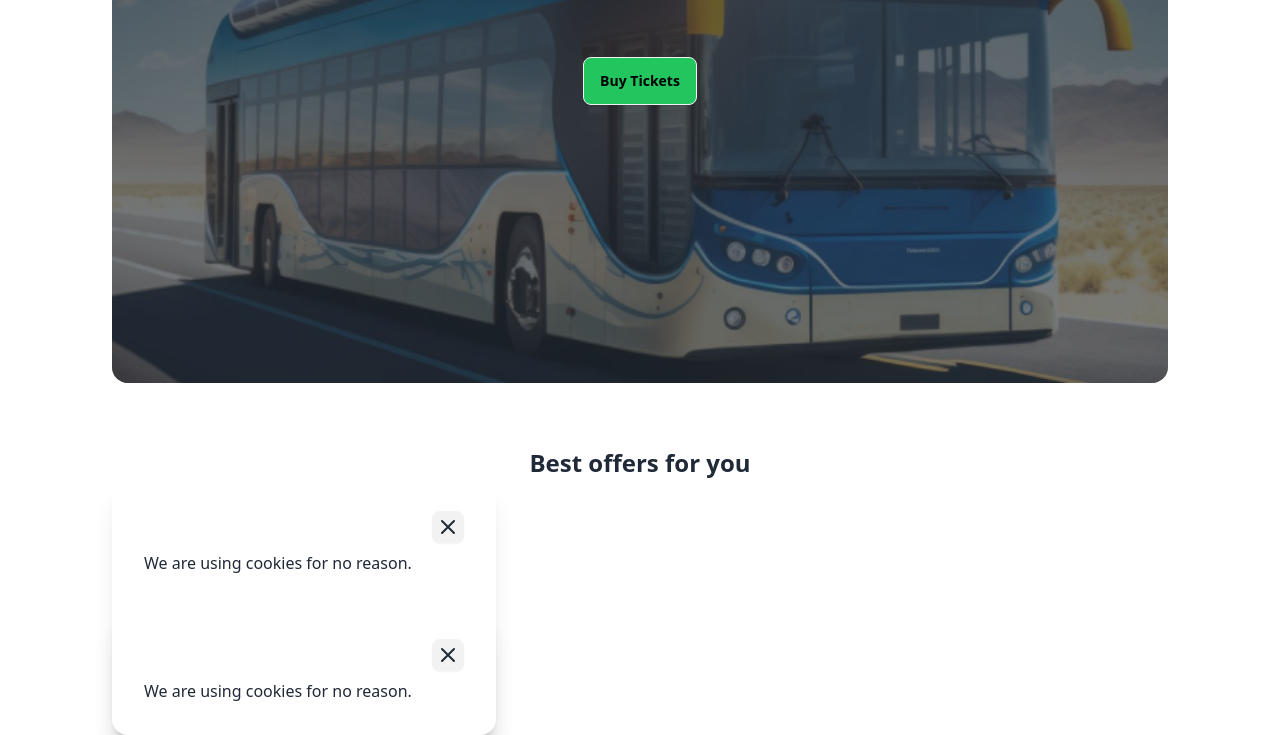
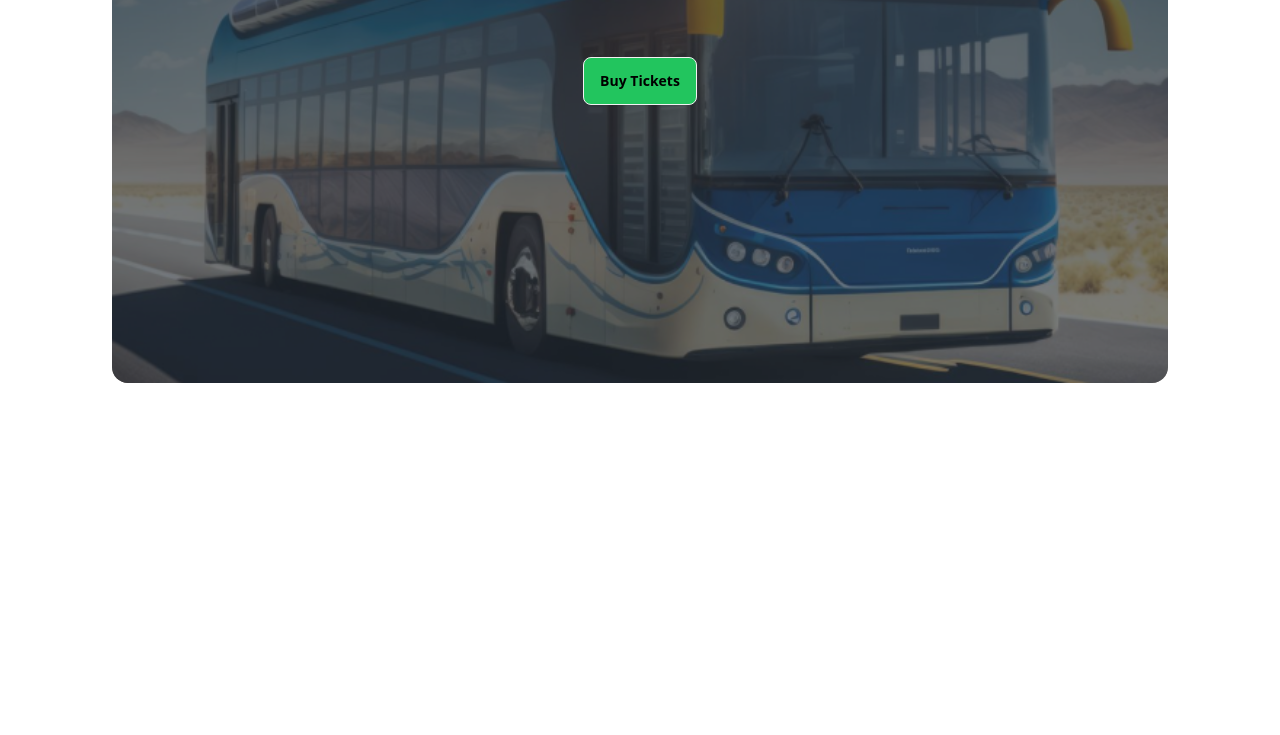
Before and after one commit to FoyjurManik/developer.assignment5, a plain HTML site: page index.html in a window 1280 px wide. Shown: the part 517-1252 px from the top of the page. After the commit the page ends 900 px from the top, so only its background shows below. Drawn offline with nearby package versions, Linux system fonts and the light colour scheme.

```diff
--- a/index.html
+++ b/index.html
@@ -69,36 +69,6 @@
     </section>
 
     <!-- cupon section -->
-    <div>
-      <h1 class="text-center font-bold text-2xl	pt-16">Best offers for you</h1>
-    </div>
-    <div>
-      <div>
-        <div class="card w-96 bg-base-100 shadow-xl">
-          <div class="card-body">
-            <div class="card-actions justify-end">
-              <button class="btn btn-square btn-sm">
-                <svg xmlns="http://www.w3.org/2000/svg" class="h-6 w-6" fill="none" viewBox="0 0 24 24" stroke="currentColor"><path stroke-linecap="round" stroke-linejoin="round" stroke-width="2" d="M6 18L18 6M6 6l12 12" /></svg>
-              </button>
-            </div>
-            <p>We are using cookies for no reason.</p>
-          </div>
-          <div>
-            <div class="card w-96 bg-base-100 shadow-xl">
-              <div class="card-body">
-                <div class="card-actions justify-end">
-                  <button class="btn btn-square btn-sm">
-                    <svg xmlns="http://www.w3.org/2000/svg" class="h-6 w-6" fill="none" viewBox="0 0 24 24" stroke="currentColor"><path stroke-linecap="round" stroke-linejoin="round" stroke-width="2" d="M6 18L18 6M6 6l12 12" /></svg>
-                  </button>
-                </div>
-                <p>We are using cookies for no reason.</p>
-              </div>
-            </div>
-          </div>
-        </div>
 
-
-      </div>
-    </div>
 </body>
 </html>
```
